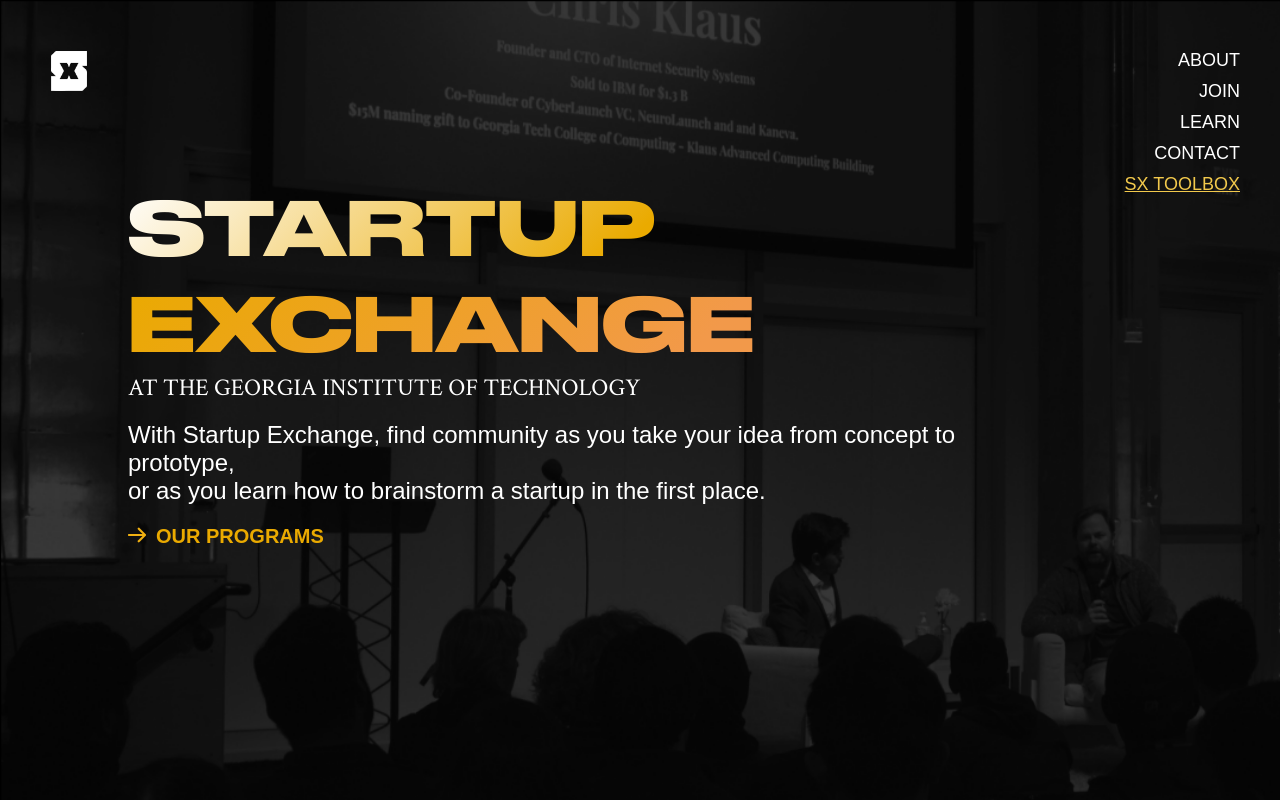
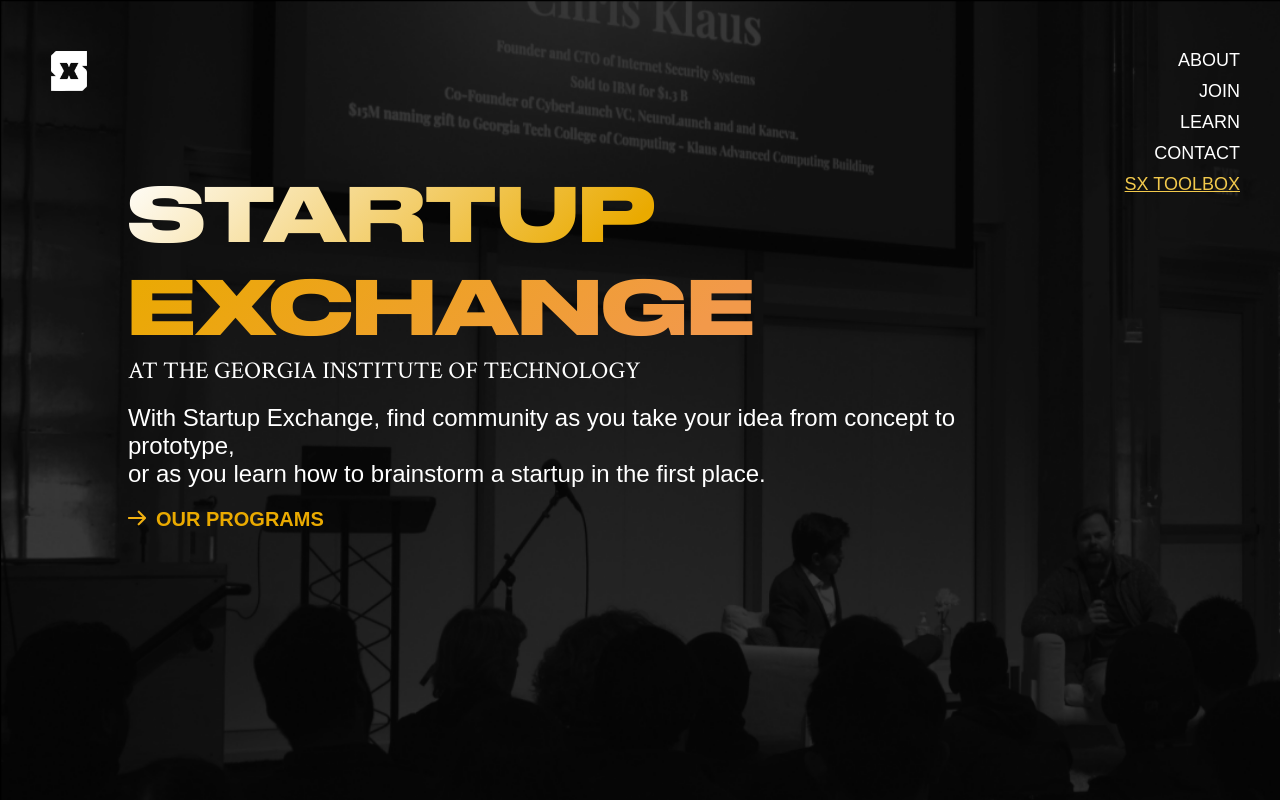
Before and after one commit to Startup-Exchange-Georgia-Tech/sx-website, a Next.js app: page / in a window 1280 px wide. Shown: the top 800 px of the page. Built offline with nearby package versions, Linux system fonts and the light colour scheme; a web font is replaced by a local one.

Commit message:
hero text height smaller

```diff
--- a/components/Hero/Hero.module.css
+++ b/components/Hero/Hero.module.css
@@ -33,6 +33,7 @@
     -webkit-text-fill-color: transparent;
     background-clip: text;
     font-size: 74px;
+    line-height: 80%;
 }
 
 .HeroHeadingExchange {
```
